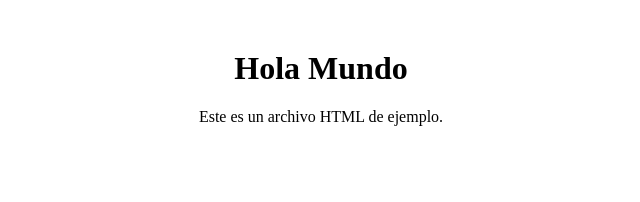
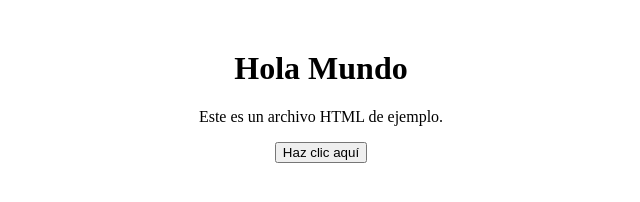
Before and after one commit to fnavas/ejercicios-curso-getafe, a plain HTML site: page hola-mundo/index.html in a window 1280 px wide. Shown: the whole page, without its empty margins (319-959 px from the left). Drawn offline with Linux system fonts and the light colour scheme; files whose address does not match are found by name.

Commit message:
feat: update HTML structure, add alert function, and fix CSS formatting

```diff
--- a/hola-mundo/index.html
+++ b/hola-mundo/index.html
@@ -8,9 +8,10 @@
     <script src="script.js" defer></script>
 </head>
 <body>
-    <div id="hola-mundo">
+    <div id="hola-mundo" class="container">
         <h1>Hola Mundo</h1>
         <p>Este es un archivo HTML de ejemplo.</p>
+        <button onclick="mostrarAlerta()">Haz clic aquí</button>
     </div>
 </body>
 </html>
--- /dev/null
+++ b/hola-mundo/script.js
@@ -0,0 +1,3 @@
+function mostrarAlerta() {
+    alert('¡Hola Mundo!');
+}
```
Also changed, not shown: hola-mundo/styles.css (line endings or trailing spaces), script.js (deleted).
